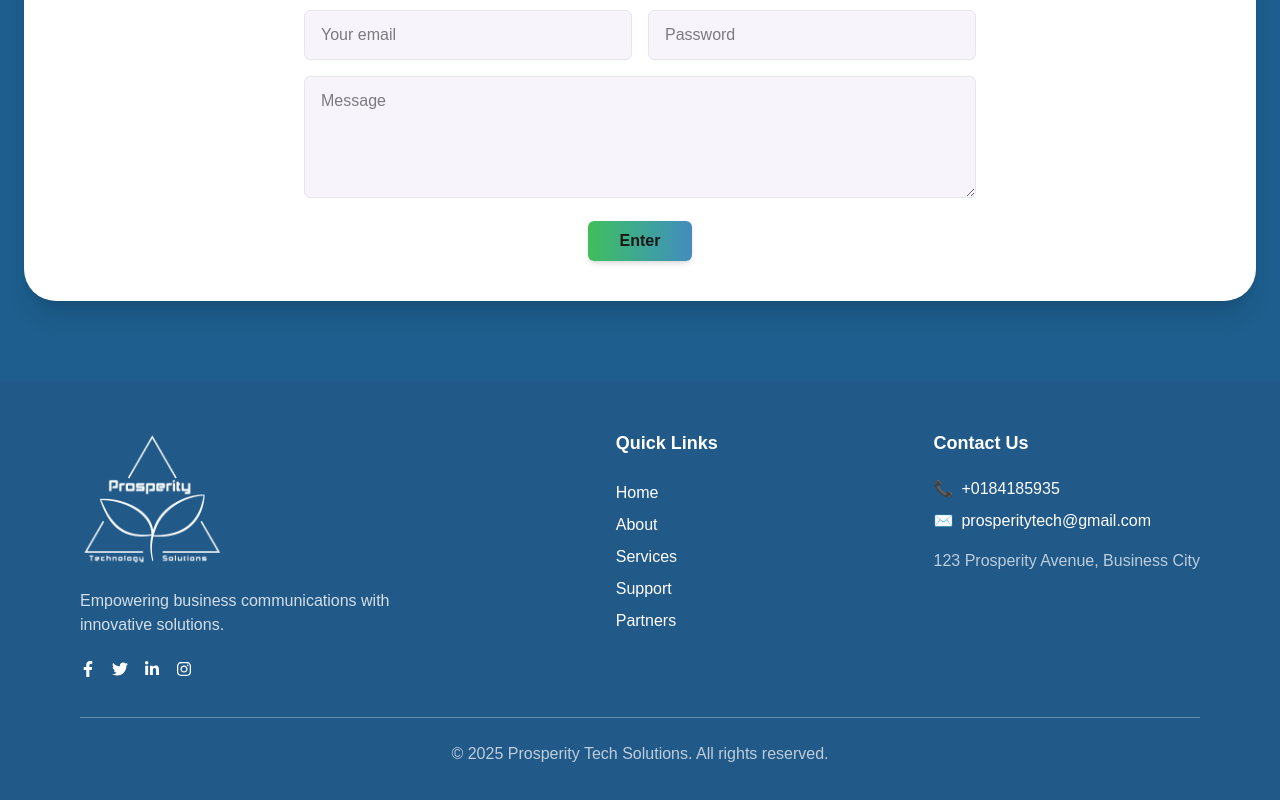
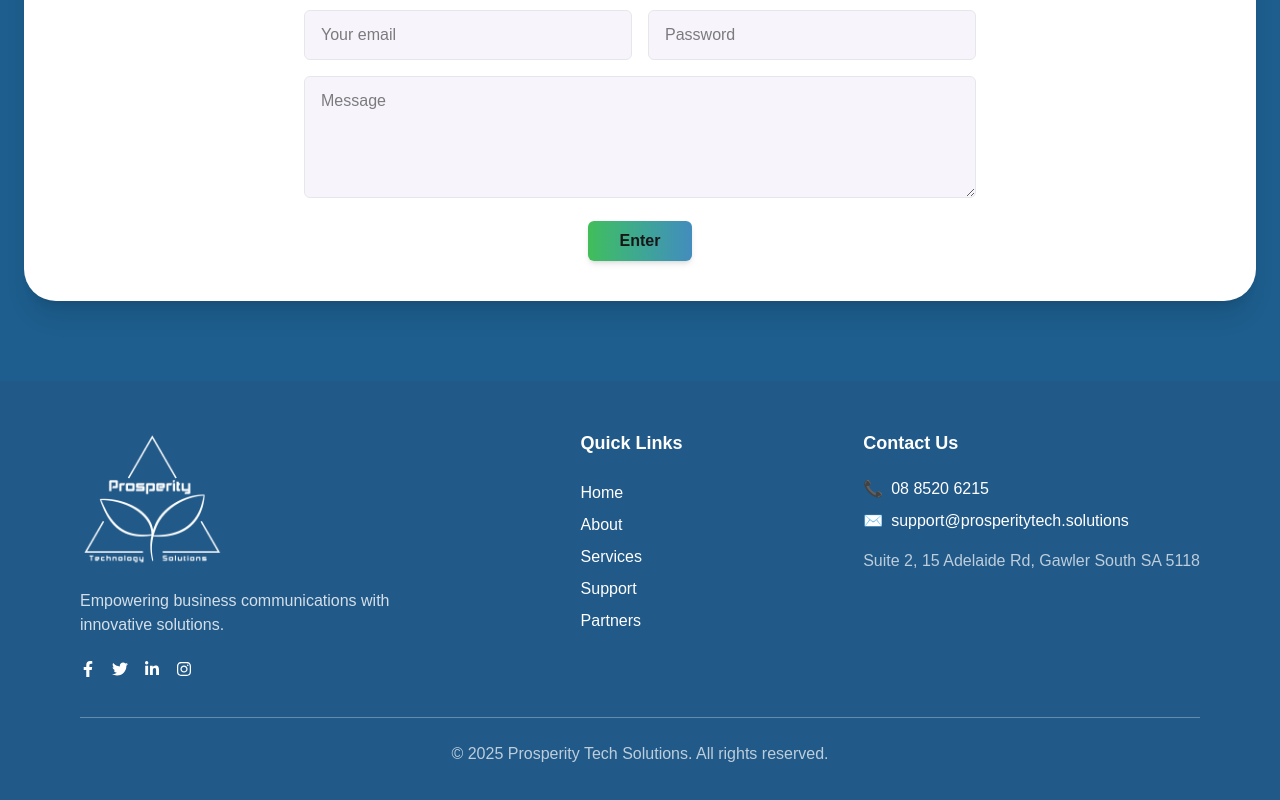
Before and after one commit to macworldgithub/prosperity-tech-frontend, a Next.js app: page / in a window 1280 px wide. Shown: the part 3801-4601 px from the top of the page. Built offline with nearby package versions, Linux system fonts and the light colour scheme; no server answers.

Commit message:
Update contact information in Footer component

```diff
--- a/src/components/layout/Footer.tsx
+++ b/src/components/layout/Footer.tsx
@@ -57,7 +57,7 @@ const Footer = () => {
         </div>
 
         {/* Column 3: Contact Info */}
-        <div className="flex flex-col gap-2">
+        {/* <div className="flex flex-col gap-2">
           <h3 className="font-semibold text-base sm:text-lg mb-3">Contact Us</h3>
           <p className="text-sm sm:text-base flex items-center gap-2">
             📞 <span>+0184185935</span>
@@ -67,6 +67,18 @@ const Footer = () => {
           </p>
           <p className="text-sm sm:text-base mt-2 text-white/70">
             123 Prosperity Avenue, Business City
+          </p>
+        </div> */}
+        <div className="flex flex-col gap-2">
+          <h3 className="font-semibold text-base sm:text-lg mb-3">Contact Us</h3>
+          <p className="text-sm sm:text-base flex items-center gap-2">
+          📞 <span>08 8520 6215</span>
+          </p>
+          <p className="text-sm sm:text-base flex items-center gap-2">
+          ✉️ <span>support@prosperitytech.solutions</span>
+          </p>
+          <p className="text-sm sm:text-base mt-2 text-white/70">
+          Suite 2, 15 Adelaide Rd, Gawler South SA 5118
           </p>
         </div>
       </div>
```
